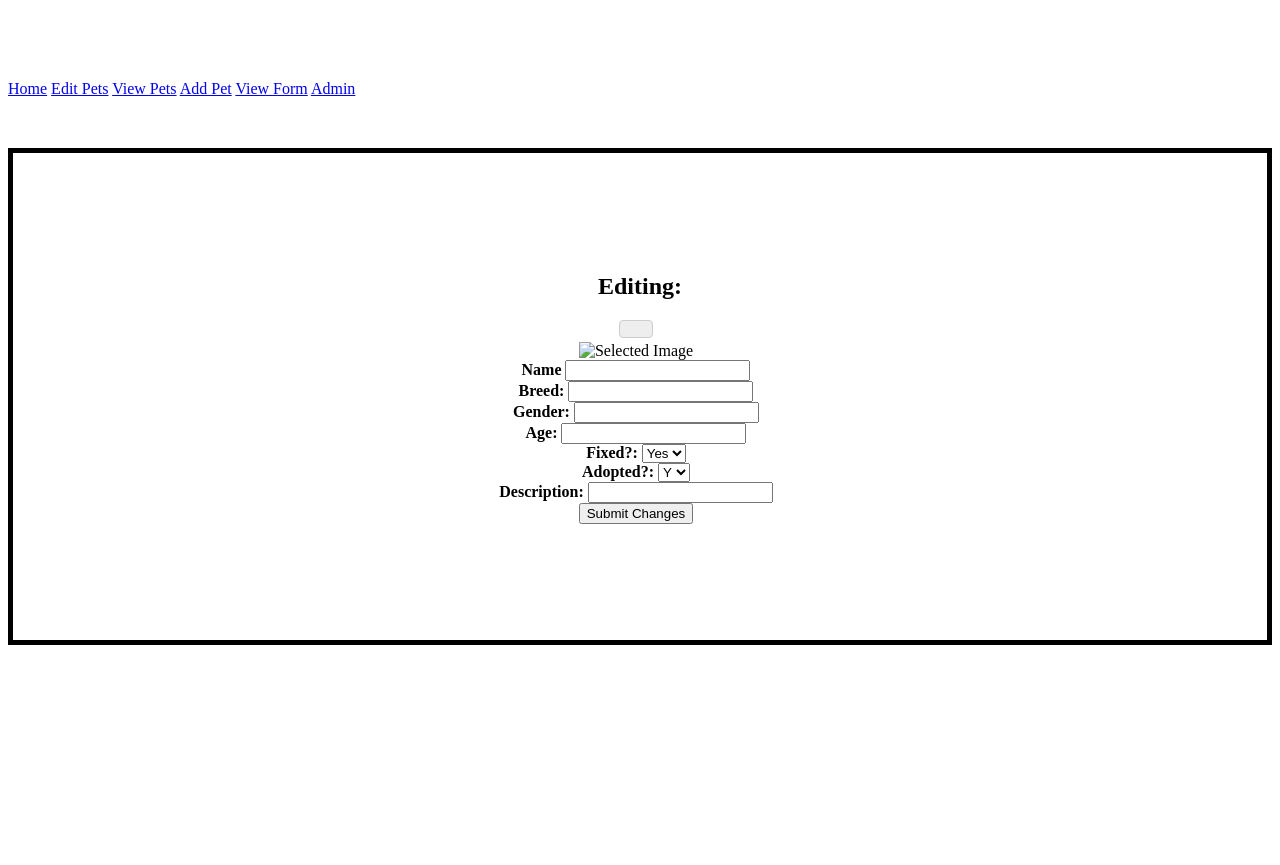
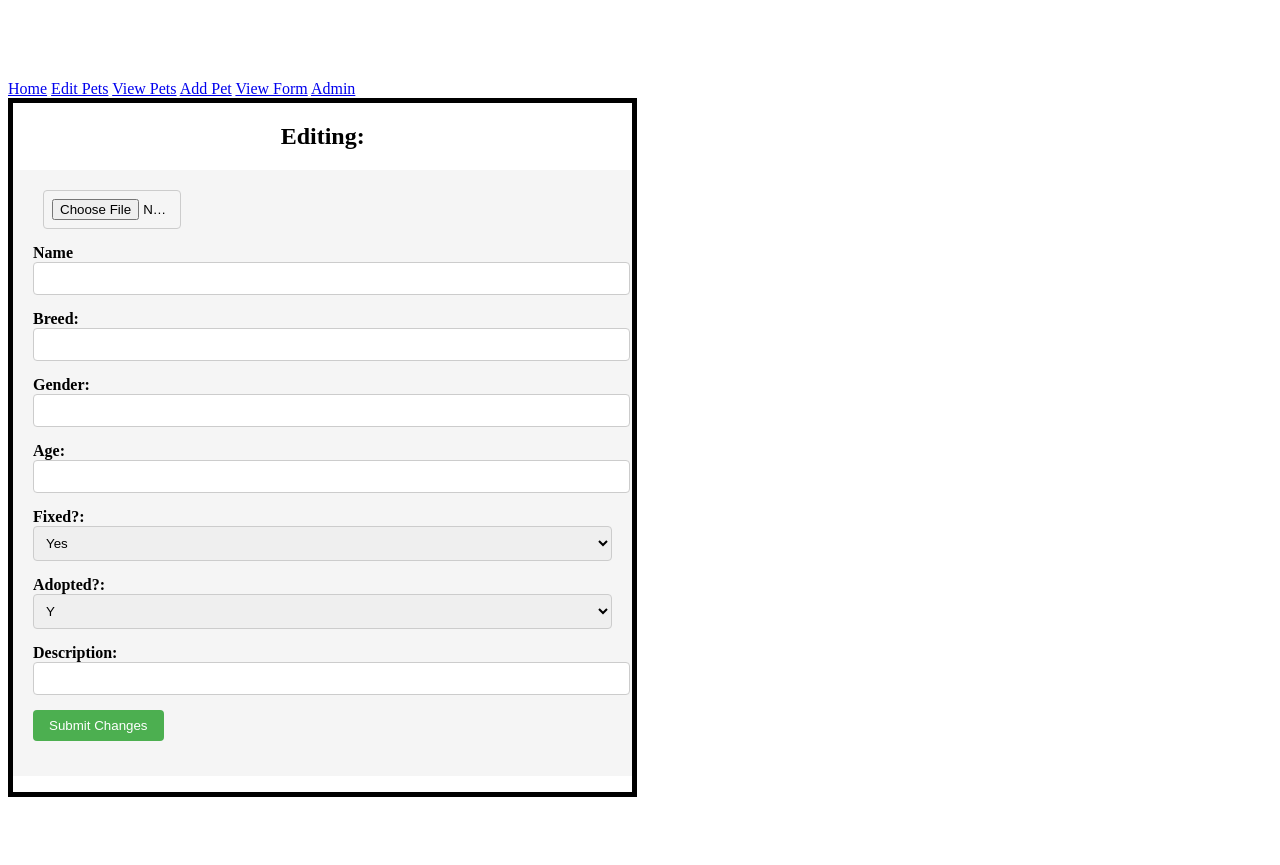
Before and after one commit to samialhamad/pattiesangels, a PHP site: page /editpets.html in a window 1280 px wide. Before the commit the page ends 645 px from the top, so only its background shows below. Run offline with PHP 8.4, Linux system fonts and the light colour scheme.

Commit message:
Working on editpets ui

```diff
--- a/frontend/admin/editpets/editpets.css
+++ b/frontend/admin/editpets/editpets.css
@@ -9,24 +9,29 @@ h2 {
 }
 
 li {
-    text-align: center;
-    padding-right: 3em;
-}
+    text-align: left;
+    list-style-type: none;
+    margin-bottom: 15px;
+  }
 
 #edit {
     background-color: white;
-    padding: 100px;
-    margin-top: 50px;
     border-style: solid;
     border-color: black;
     border-width: thick;
-}
+    width: 49%;
+  }
+
+  ul {
+    background-color: #f5f5f5;
+    padding: 20px;
+  }
 
 .grid-container {
     display: grid;
     grid-template-columns: 1fr 1fr; /* Two equal-width columns */
     gap: 20px; /* Gap between grid items */
-    padding: 20px;
+    padding: 0px;
     margin-top: 50px;
     border-style: solid;
     border-color: white;
@@ -42,22 +47,33 @@ li {
     padding: 20px;
 }
 
-/* Hide the default file input element */
-input[type="file"] {
-    display: none;
-}
-
 /* Style the label to resemble a button */
 label {
     display: inline-block;
-    padding: 8px 16px;
-    border: 1px solid #ccc;
-    border-radius: 4px;
-    cursor: pointer;
-    background-color: #eee;
-}
+    width: 120px; /* Set a width for the label */
+    font-weight: bold;
+    padding-left: 10px;
+  }
 
 /* Add hover effect for the label */
 label:hover {
     background-color: #ddd;
 }
+
+input[type="text"],
+input[type="file"],
+select {
+  width: 100%; /* Set width to 100% of the parent container */
+  padding: 8px;
+  border: 1px solid #ccc;
+  border-radius: 4px;
+}
+
+button {
+    background-color: #4CAF50; /* Green color */
+    color: white;
+    padding: 8px 16px;
+    border: none;
+    cursor: pointer;
+    border-radius: 4px;
+  }
--- a/frontend/admin/editpets/editpets.html
+++ b/frontend/admin/editpets/editpets.html
@@ -30,13 +30,11 @@
         <div id="edit">
             <div class="text">
                 <h2 id="editingPetName">Editing: <span id="editingPetNameSpan"></span></h2>
-                <ul style="list-style-type: none;">
+                <ul style="background-color: #f5f5f5; padding: 20px;">
                     <li>
                         <label for="fileInput">
                             <input type="file" id="fileInput">
                         </label>
-                        <br>
-                        <img id="previewImg" alt="Selected Image">
                     </li>
                     <li>
                         <span><b>Name </b></span>
--- a/frontend/admin/editpets/editpets.js
+++ b/frontend/admin/editpets/editpets.js
@@ -10,44 +10,6 @@ var petToEdit = [];
 window.onload = function() {
   getPets();
 }
-
-const fileInput = document.getElementById('fileInput');
-const previewImg = document.getElementById('previewImg');
-
-fileInput.addEventListener('change', function(e) {
-  const file = e.target.files[0];
-  if (!file) return;
-
-  const reader = new FileReader();
-
-  reader.onload = function(e) {
-    previewImg.src = e.target.result;
-  };
-
-  reader.readAsDataURL(file);
-});
-/*
-buttons.forEach(button => {
-  button.addEventListener('click', handlePictureUpload);
-});
-
-
-function handlePictureUpload(event) {
-  const index = event.target.dataset.index;
-  const imageElement = document.querySelector(`.picture[data-index="${index}"]`);
-
-
-  const file = event.target.files[0];
-  if (file) {
-    const reader = new FileReader();
-    reader.onload = () => {
-      imageElement.src = reader.result;
-      imageElement.style.display = 'block';
-    };
-    reader.readAsDataURL(file);
-  }
-}
-*/
 
 function getPets() {
   var url = 'https://patties-angels-8cd06741a91a.herokuapp.com/api/animals';
```
